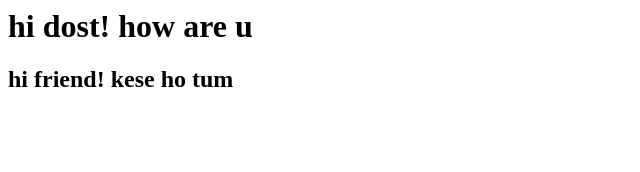
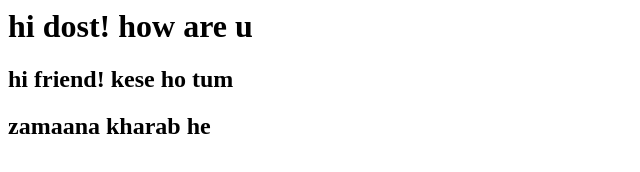
Before and after one commit to sarforajs/myproject, a plain HTML site: page index.html in a window 1280 px wide. Shown: the whole page, without its empty margins (0-640 px from the left). Drawn offline with Linux system fonts and the light colour scheme.

Commit message:
this is aws test

```diff
--- a/index.html
+++ b/index.html
@@ -1,2 +1,3 @@
 <h1> hi dost! how are u </h1>
 <h2>hi friend! kese ho tum </h2>
+<h2> zamaana kharab he </h2>
```
